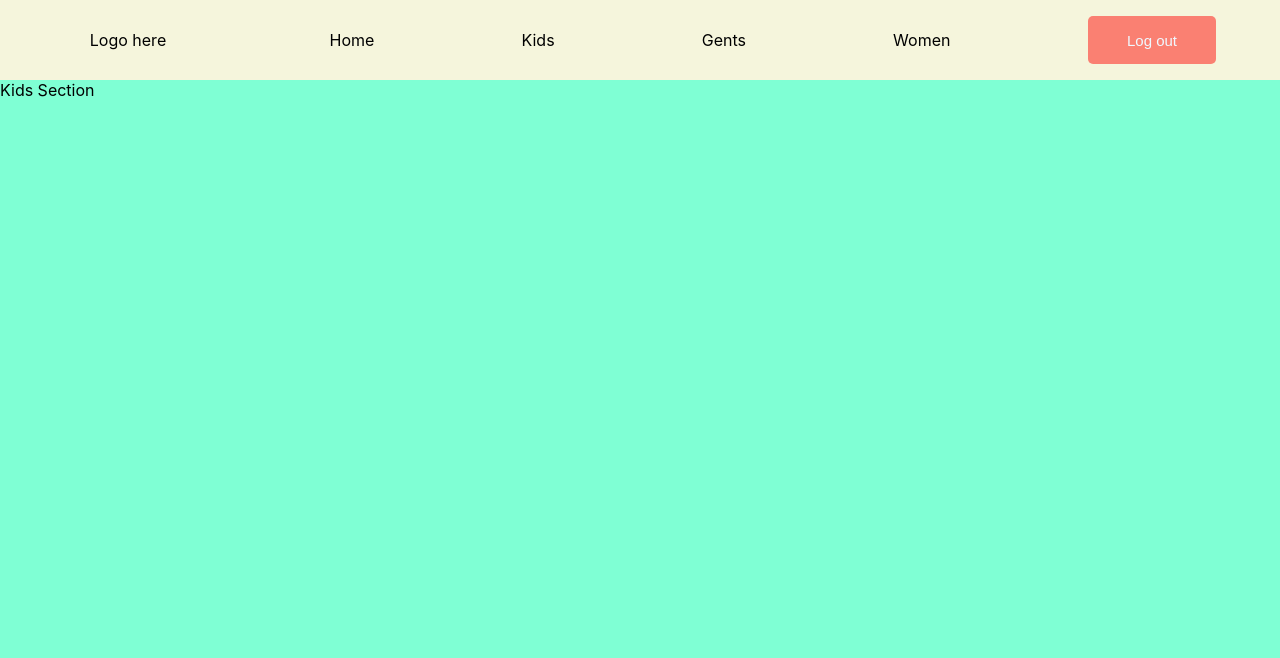
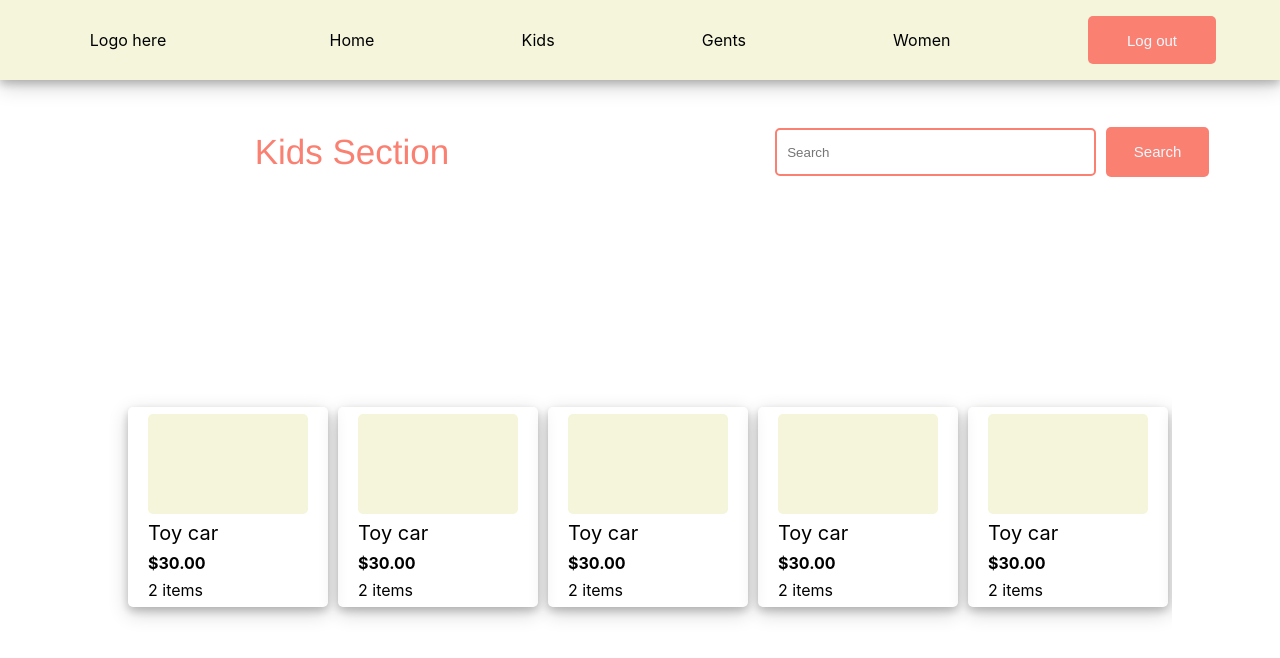
Before and after one commit to lilRaptor99/buy-lk, a React (Create React App) app in the folder frontend/: page / in a window 1280 px wide. Shown: the top 658 px of the page. Built offline with nearby package versions, Linux system fonts and the light colour scheme.

Commit message:
Kids Section completed

```diff
--- a/frontend/package.json
+++ b/frontend/package.json
@@ -3,13 +3,16 @@
   "version": "0.1.0",
   "private": true,
   "dependencies": {
-    "@mui/material": "^5.10.4",
+    "@material-ui/core": "^4.12.4",
+    "@mui/material": "^5.0.6",
     "@testing-library/jest-dom": "^5.16.5",
     "@testing-library/react": "^13.4.0",
     "@testing-library/user-event": "^13.5.0",
     "react": "^18.2.0",
     "react-dom": "^18.2.0",
     "react-scripts": "5.0.1",
+    "react-scrollable-list": "^1.3.1",
+    "react-search-box": "^2.3.0",
     "web-vitals": "^2.1.4"
   },
   "scripts": {
--- a/frontend/src/KidSection.css
+++ b/frontend/src/KidSection.css
@@ -15,7 +15,8 @@
     width: 100%;
     height: 10%;
     background-color: beige;
-    border-color: solid black;
+    box-shadow: 0 4px 8px 0 rgba(0, 0, 0, 0.2), 0 6px 20px 0 rgba(0, 0, 0, 0.19);
+    /* border-color: solid black; */
 }
 .links{
     display: flex;
@@ -60,7 +61,115 @@
 }
 
 .body{
+    display: flex;
+    flex-direction: column;
     width: 100%;
     height: 90%;
-    background-color: aquamarine;
+    /* background-color: aquamarine; */
 }
+.titleAndSearch{
+    display: flex;
+    width: 100%;
+    height: 20%;
+    /* background-color: blueviolet; */
+    justify-content: space-around;
+    align-items: center;
+}
+.title{
+    display: flex;
+    width: 50%;
+    font-family: 'Franklin Gothic Medium', 'Arial Narrow', Arial, sans-serif;
+    font-size: 35px;
+    color: salmon;
+    height: 100%;
+    /* background-color: aquamarine; */
+    justify-content: center;
+    align-items: center;
+}
+.search{
+    display: flex;
+    width: 40%;
+    height: 100%;
+    justify-content:center;
+    align-items: center;
+    /* background-color: blue; */
+}
+.searchbar{
+    width: 60%;
+    height: 30%;
+    border-radius: 5px;
+    border: solid 2px salmon;
+    padding-left: 10px;
+    margin-right: 10px;
+}
+input[type=text]:focus {
+    border: solid 2px salmon;
+}
+.searchbtn{
+    display: flex;
+    border: none;
+    color: aliceblue;
+    font-size: 15px;
+    border-radius: 5px;
+    justify-content: center;
+    align-items: center;
+    background-color:salmon;
+    width: 20%;
+    height:35%;
+}
+.itemListContainer{
+    display: flex;
+    width: 100%;
+    height: 80%;
+    /* background-color: blueviolet; */
+    justify-content: center;
+    align-items: center;
+    /* background-color:aliceblue; */
+}
+.table{
+    display:flex;
+    width: 80%;
+    padding-left: 20px;
+    padding-right:20px;
+    overflow-x: auto;
+    height: 90%;
+    align-items: center;
+
+}
+.table .rowContainer{
+    display: flex;
+    /* background-color: aqua; */
+    flex-direction: column;
+    /* align-items: center; */
+    justify-content: space-evenly;
+    margin-right: 10px;
+    min-width:200px;
+    height: 200px;
+    margin-bottom: 10px;
+    box-shadow: 0 4px 8px 0 rgba(0, 0, 0, 0.2), 0 6px 20px 0 rgba(0, 0, 0, 0.19);
+    border-radius:5px;
+}
+::-webkit-scrollbar {
+    width: 10px;
+}
+.image{
+    width: 80%;
+    height: 50%;
+    align-self: center;
+    background-color: beige;;
+    border-radius: 5px;
+}
+.name{
+    width: 80%;
+    align-self: center;
+    font-size: 20px;
+}
+.price{
+    width: 80%;
+    align-self: center;
+    font-weight: bold;
+}
+.quantity{
+    width: 80%;
+    align-self: center;
+}
--- a/frontend/src/KidSection.js
+++ b/frontend/src/KidSection.js
@@ -1,5 +1,8 @@
 import React from "react";
 import "./KidSection.css";
+import List from "@material-ui/core/List";
+import ListItem from "@material-ui/core/ListItem";
+import ListItemText from "@material-ui/core/ListItemText";
 
 export default function KidSection() {
   return (
@@ -29,7 +32,62 @@ export default function KidSection() {
       <div className="body">
         <div className="titleAndSearch">
           <div className="title">Kids Section</div>
-          <div className="search"></div>
+          <div className="search">
+            <input type="text" className="searchbar" placeholder="Search" />
+            <button className="searchbtn">Search</button>
+          </div>
+        </div>
+        <div className="itemListContainer">
+          <div className="table">
+            <div className="rowContainer">
+              <div className="image"></div>
+              <div className="name">Toy car</div>
+              <div className="price">$30.00</div>
+              <div className="quantity">2 items</div>
+            </div>
+            <div className="rowContainer">
+              <div className="image"></div>
+              <div className="name">Toy car</div>
+              <div className="price">$30.00</div>
+              <div className="quantity">2 items</div>
+            </div>
+            <div className="rowContainer">
+              <div className="image"></div>
+              <div className="name">Toy car</div>
+              <div className="price">$30.00</div>
+              <div className="quantity">2 items</div>
+            </div>
+            <div className="rowContainer">
+              <div className="image"></div>
+              <div className="name">Toy car</div>
+              <div className="price">$30.00</div>
+              <div className="quantity">2 items</div>
+            </div>
+            <div className="rowContainer">
+              <div className="image"></div>
+              <div className="name">Toy car</div>
+              <div className="price">$30.00</div>
+              <div className="quantity">2 items</div>
+            </div>
+            <div className="rowContainer">
+              <div className="image"></div>
+              <div className="name">Toy car</div>
+              <div className="price">$30.00</div>
+              <div className="quantity">2 items</div>
+            </div>
+            <div className="rowContainer">
+              <div className="image"></div>
+              <div className="name">Toy car</div>
+              <div className="price">$30.00</div>
+              <div className="quantity">2 items</div>
+            </div>
+            <div className="rowContainer">
+              <div className="image"></div>
+              <div className="name">Toy car</div>
+              <div className="price">$30.00</div>
+              <div className="quantity">2 items</div>
+            </div>
+          </div>
         </div>
       </div>
     </div>
```
Also changed, not shown: 1 other file (tests, documents, lock files or other folders).
